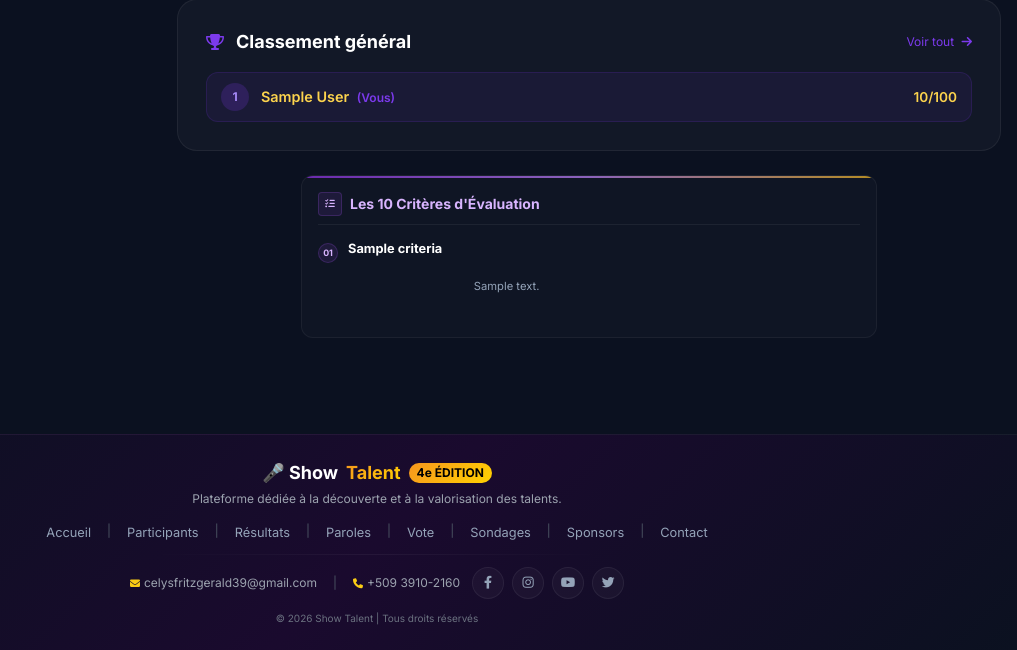
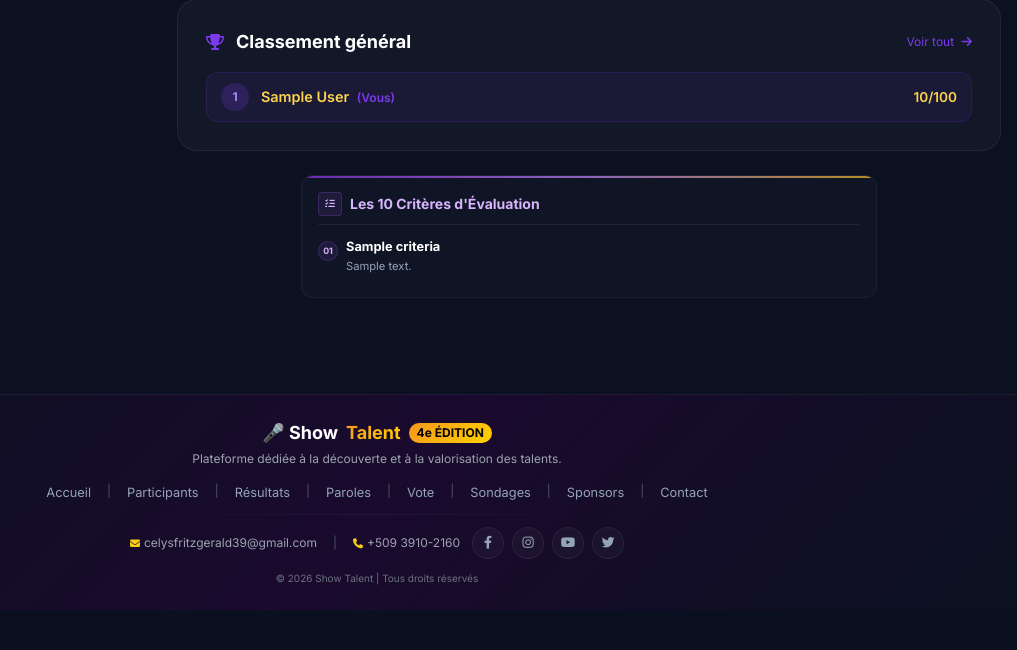
Before and after one commit to celysfritzgerald/Gestion_Show-Talent, a Flask app: template app/templates/artist/dashboard.html in a window 1280 px wide. Shown: the part 633-1283 px from the top of the page, without its empty margins (263-1280 px from the left). After the commit the page ends 1243 px from the top, so only its background shows below. Run offline with Flask 3, Linux system fonts and the light colour scheme; tables that the repository leaves empty hold one stand-in row (values such as "Sample post"); the template is opened without the code that fills it: values that come from a table or form of the project are taken from there, most other values are stand-ins (such as "Sample title", 1, 10 or a date in 2020); grey boxes marked "Sample" are stand-in pictures; some libraries are stand-ins or nearby versions.

Commit message:
mise a jour du dashboad artistes

```diff
--- a/app/templates/artist/dashboard.html
+++ b/app/templates/artist/dashboard.html
@@ -289,10 +289,10 @@
                             </h3>
                         </header>
 
-                        <!-- Liste unifiée -->
+                        <!-- Liste unifiée compacte -->
                         <ul class="divide-y divide-white/[0.04]">
                             {% for crit in criteria %}
-                            <li class="criterion-row flex gap-2.5 py-2 hover:bg-white/[0.02] transition-colors rounded px-1 -mx-1"
+                            <li class="criterion-row flex gap-2 py-1.5 hover:bg-white/[0.02] transition-colors rounded px-1 -mx-1"
                                 style="--i: {{ loop.index0 * 40 }}ms">
 
                                 <!-- Numéro à gauche -->
@@ -300,18 +300,19 @@
                                     {{ "%02d"|format(loop.index) }}
                                 </div>
 
-                                <!-- Contenu aligné à gauche -->
+                                <!-- Contenu aligné et justifié -->
                                 <div class="flex-1 min-w-0">
                                     <h4 class="text-[0.8rem] font-bold text-white leading-tight mb-0.5">
                                         {{ crit.name }}
                                     </h4>
-                                    <p class="text-[0.7rem] text-slate-400 leading-relaxed text-left break-words whitespace-pre-wrap">
+                                    <!-- text-justify pour justifier, suppression de whitespace-pre-wrap pour éviter les écrasements -->
+                                    <p class="text-[0.7rem] text-slate-400 leading-relaxed text-justify break-words">
                                         {{ crit.description if crit.description else 'Aucune description fournie.' }}
                                     </p>
                                 </div>
                             </li>
                             {% else %}
-                            <li class="text-center text-slate-500 py-4">
+                            <li class="text-center text-slate-500 py-3">
                                 <p class="text-xs">Aucun critère configuré.</p>
                             </li>
                             {% endfor %}
```
